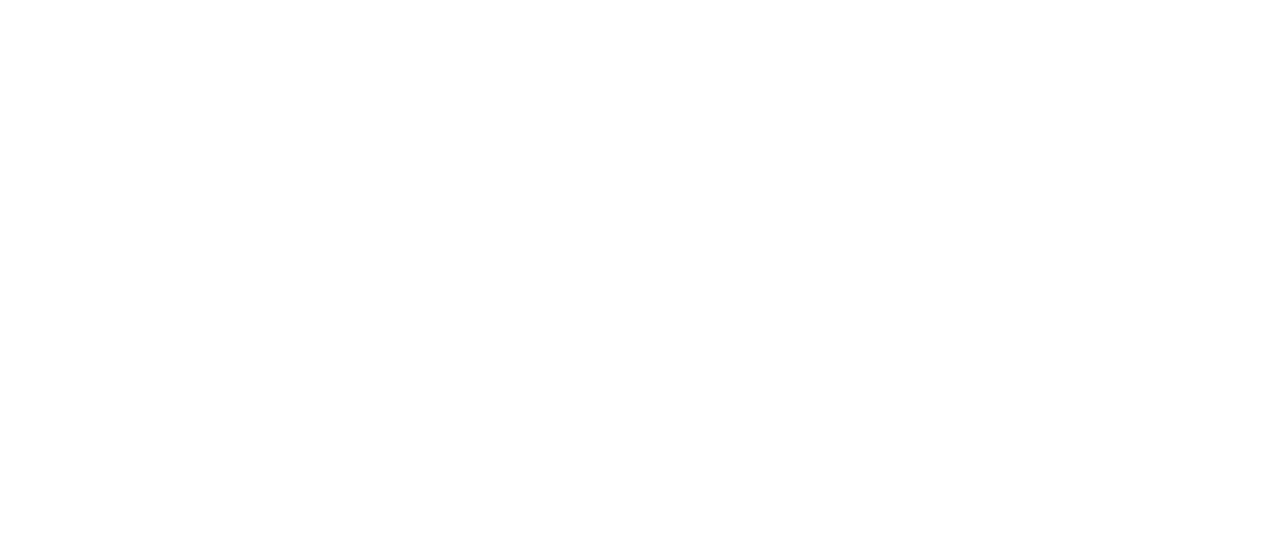
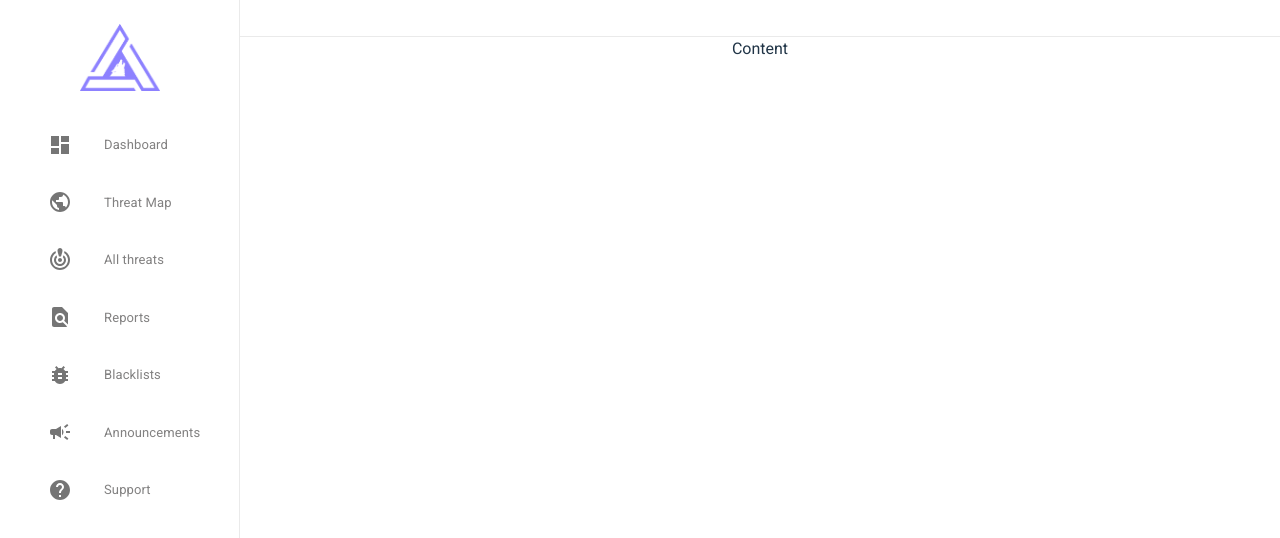
Before and after one commit to emirmorgan/mui-dashboard, a React (Vite) app: page / in a window 1280 px wide. Shown: the top 538 px of the page. Built offline with nearby package versions, Linux system fonts and the light colour scheme.

Commit message:
Design: Structure & Sidebar design

```diff
--- a/src/App.jsx
+++ b/src/App.jsx
@@ -1,5 +1,11 @@
+import Container from "./components/Container";
+
 function App() {
-  return <></>;
+  return (
+    <>
+      <Container />
+    </>
+  );
 }
 
 export default App;
--- /dev/null
+++ b/src/components/Container.jsx
@@ -0,0 +1,19 @@
+import Navbar from "./Navbar/Navbar";
+import Sidebar from "./Sidebar/Sidebar";
+import Content from "./Content/Content";
+
+import { Box } from "@mui/system";
+
+function Container() {
+  return (
+    <Box display="flex" height="100vh">
+      <Sidebar />
+      <Box display="flex" flexDirection="column" width="100%">
+        <Navbar />
+        <Content />
+      </Box>
+    </Box>
+  );
+}
+
+export default Container;
--- /dev/null
+++ b/src/components/Content/Content.jsx
@@ -0,0 +1,13 @@
+import { Container, Box } from "@mui/material";
+
+function Content() {
+  return (
+    <Container maxWidth="xl">
+      <Box display="flex" flexDirection="column" alignItems="center">
+        Content
+      </Box>
+    </Container>
+  );
+}
+
+export default Content;
--- /dev/null
+++ b/src/components/Navbar/Navbar.jsx
@@ -0,0 +1,16 @@
+import React from "react";
+
+import { Box } from "@mui/material";
+
+function Navbar() {
+  return (
+    <Box
+      display="flex"
+      justifyContent="space-between"
+      padding="18px"
+      borderBottom="solid 1px #EAEAEA"
+    ></Box>
+  );
+}
+
+export default Navbar;
--- /dev/null
+++ b/src/components/Sidebar/Logo.jsx
@@ -0,0 +1,17 @@
+import { Box } from "@mui/material";
+import React from "react";
+
+function Logo() {
+  return (
+    <Box
+      display="flex"
+      alignItems="center"
+      justifyContent="center"
+      marginY="24px"
+    >
+      <img src="src/assets/logo.png" alt="Logo" style={{ width: "80px" }} />
+    </Box>
+  );
+}
+
+export default Logo;
--- /dev/null
+++ b/src/components/Sidebar/Navlist.jsx
@@ -0,0 +1,88 @@
+import {
+  BugReport,
+  Campaign,
+  CrisisAlert,
+  Dashboard,
+  FindInPage,
+  Help,
+  Public,
+} from "@mui/icons-material";
+
+import {
+  Box,
+  List,
+  ListItem,
+  ListItemButton,
+  ListItemIcon,
+  ListItemText,
+} from "@mui/material";
+
+import React from "react";
+import Styles from "../../styles.module.sass";
+
+function Navlist() {
+  return (
+    <Box>
+      <List sx={{ display: "flex", flexDirection: "column", gap: "14px" }}>
+        <ListItem disablePadding="true">
+          <ListItemButton className={Styles.nav_button}>
+            <ListItemIcon>
+              <Dashboard />
+            </ListItemIcon>
+            <ListItemText primary="Dashboard"></ListItemText>
+          </ListItemButton>
+        </ListItem>
+        <ListItem disablePadding="true">
+          <ListItemButton className={Styles.nav_button}>
+            <ListItemIcon>
+              <Public />
+            </ListItemIcon>
+            <ListItemText primary="Threat Map"></ListItemText>
+          </ListItemButton>
+        </ListItem>
+        <ListItem disablePadding="true">
+          <ListItemButton className={Styles.nav_button}>
+            <ListItemIcon>
+              <CrisisAlert />
+            </ListItemIcon>
+            <ListItemText primary="All threats"></ListItemText>
+          </ListItemButton>
+        </ListItem>
+        <ListItem disablePadding="true">
+          <ListItemButton className={Styles.nav_button}>
+            <ListItemIcon>
+              <FindInPage />
+            </ListItemIcon>
+            <ListItemText primary="Reports"></ListItemText>
+          </ListItemButton>
+        </ListItem>
+        <ListItem disablePadding="true">
+          <ListItemButton className={Styles.nav_button}>
+            <ListItemIcon>
+              <BugReport />
+            </ListItemIcon>
+            <ListItemText primary="Blacklists"></ListItemText>
+          </ListItemButton>
+        </ListItem>
+        <ListItem disablePadding="true">
+          <ListItemButton className={Styles.nav_button}>
+            <ListItemIcon>
+              <Campaign />
+            </ListItemIcon>
+            <ListItemText primary="Announcements"></ListItemText>
+          </ListItemButton>
+        </ListItem>
+        <ListItem disablePadding="true">
+          <ListItemButton className={Styles.nav_button}>
+            <ListItemIcon>
+              <Help />
+            </ListItemIcon>
+            <ListItemText primary="Support"></ListItemText>
+          </ListItemButton>
+        </ListItem>
+      </List>
+    </Box>
+  );
+}
+
+export default Navlist;
--- /dev/null
+++ b/src/components/Sidebar/Sidebar.jsx
@@ -0,0 +1,22 @@
+import React from "react";
+
+import { Box } from "@mui/material";
+import Logo from "./Logo";
+import Navlist from "./Navlist";
+
+function Sidebar() {
+  return (
+    <Box
+      display="flex"
+      flexDirection="column"
+      minWidth="175px"
+      px="32px"
+      borderRight="solid 1px #EAEAEA"
+    >
+      <Logo />
+      <Navlist />
+    </Box>
+  );
+}
+
+export default Sidebar;
--- /dev/null
+++ b/src/styles.module.sass
@@ -0,0 +1,12 @@
+$primary-color: #8D81FF
+$secondary-color: #ACA4FA
+
+.nav_button
+    color: #828181 !important
+    border-radius: 8px !important
+    transition: all 150ms ease-in !important
+    &:hover
+        color: $primary-color !important
+        box-shadow: 0 0 8px $primary-color !important
+    span
+        font-size: 13px
```
Also changed, not shown: package.json (+6 -1 lines), src/assets/logo.png (added), 1 other file (tests, documents, lock files or other folders).
